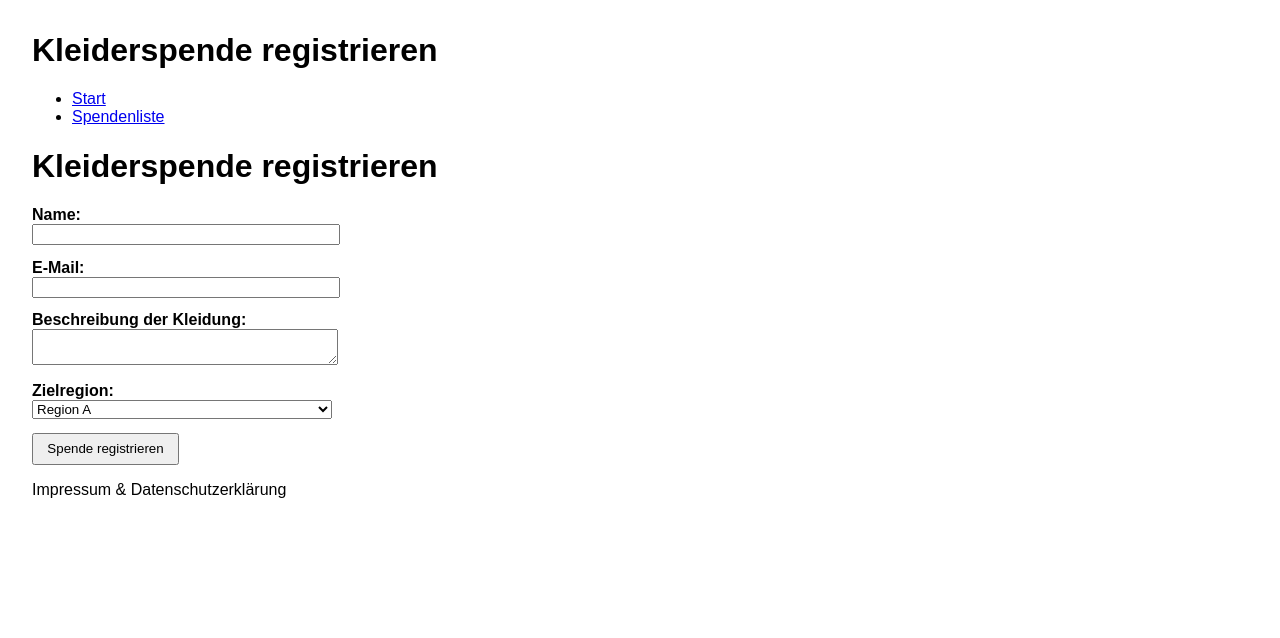
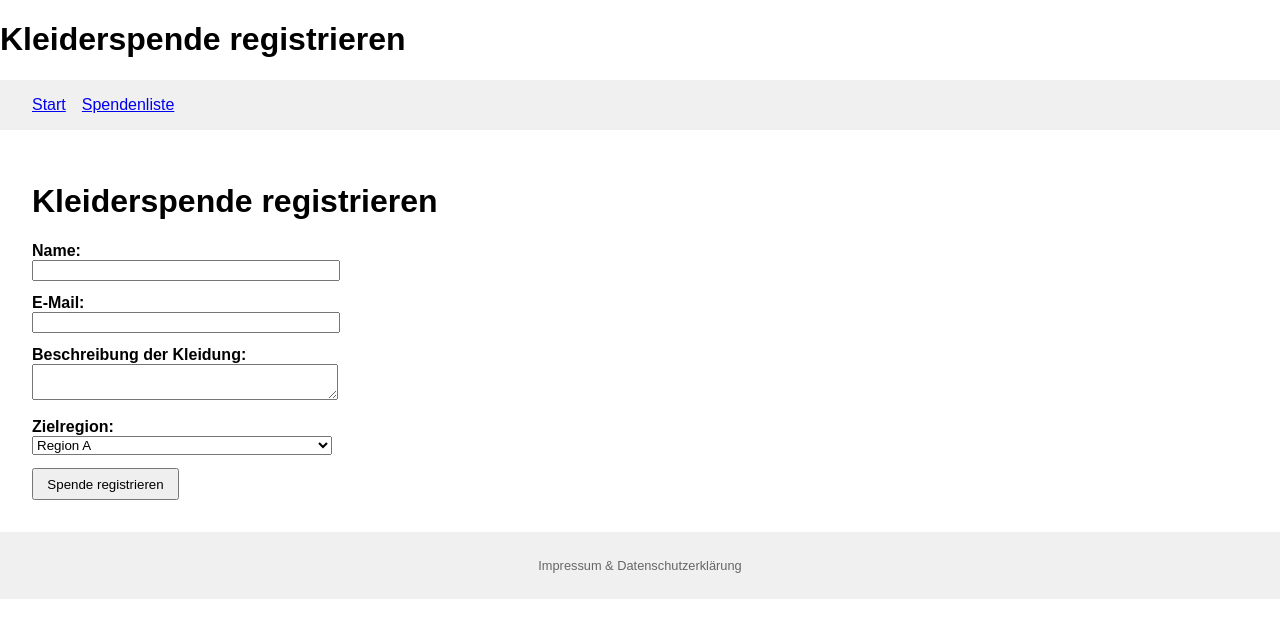
Before and after one commit to SchlichtDev/IU-Gender-Automat, a plain HTML site: page public/index.html in a window 1280 px wide. Drawn offline with Linux system fonts and the light colour scheme.

Commit message:
Schriftart, Design der einzelnen Elemente
Anpassung folgender Elemente:

Schriftart, Abgrenzung Header,Content und Footer

```diff
--- a/public/style.css
+++ b/public/style.css
@@ -1,6 +1,26 @@
 body {
   font-family: Arial, sans-serif;
   margin: 2em;
+  margin: 0;
+}
+header, footer {
+  background-color: #f0f0f0;
+  padding: 1em 2em;
+}
+nav ul {
+  list-style: none;
+  margin: 0;
+  padding: 0;
+  display: flex;
+  gap: 1em;
+}
+main {
+  padding: 2em;
+}
+footer {
+  font-size: 0.8em;
+  text-align: center;
+  color: #666;
 }
 label {
   font-weight: bold;
```
